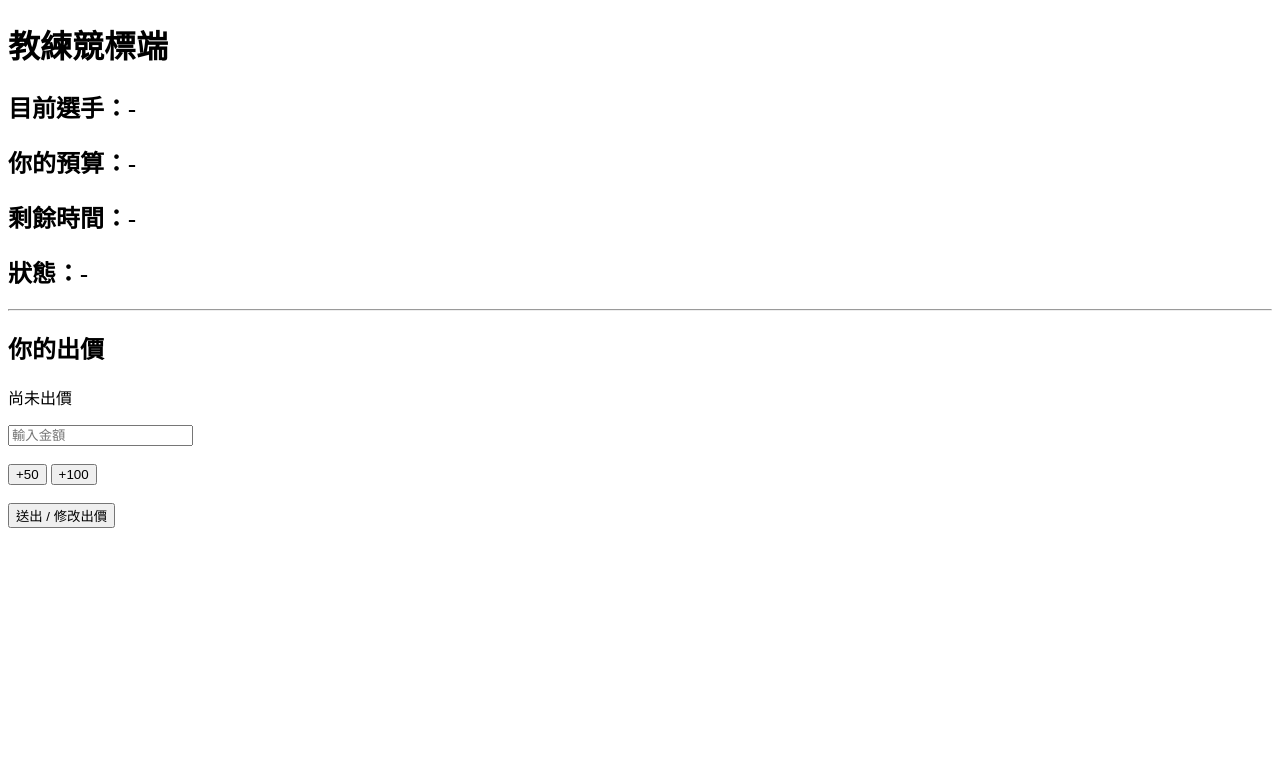
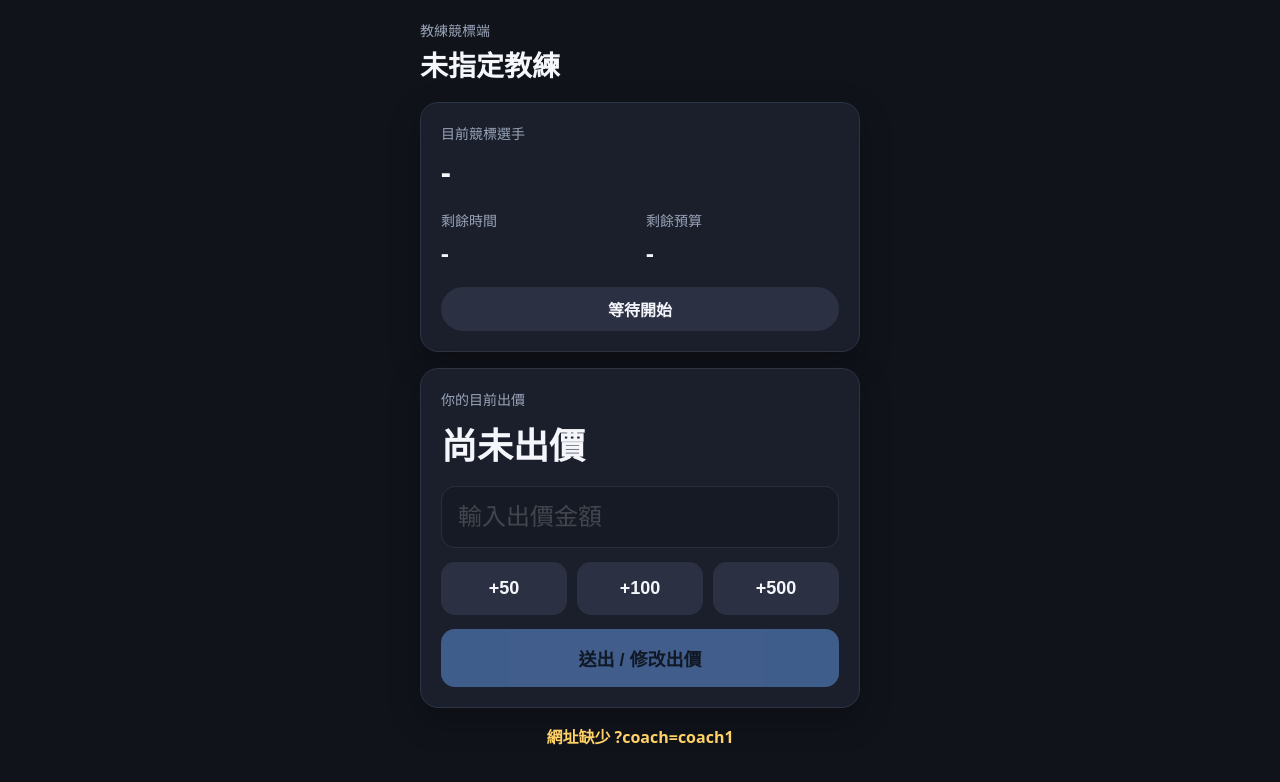
Before and after one commit to ian9494/coach-auction-system, a website: page public/coach.html in a window 1280 px wide. Drawn offline with nearby package versions, Linux system fonts and the light colour scheme; no server answers.

Commit message:
20260430-2
加入重置預算的指令
修改server回傳的error code
修改coach端的UI

```diff
--- /dev/null
+++ b/public/coach.css
@@ -0,0 +1,131 @@
+* {
+  box-sizing: border-box;
+}
+
+body {
+  margin: 0;
+  font-family: system-ui, -apple-system, BlinkMacSystemFont, "Noto Sans TC", sans-serif;
+  background: #10131a;
+  color: #f4f6fb;
+}
+
+.app {
+  width: 100%;
+  max-width: 480px;
+  min-height: 100vh;
+  margin: 0 auto;
+  padding: 20px;
+}
+
+.header {
+  margin-bottom: 18px;
+}
+
+.header h1 {
+  margin: 4px 0 0;
+  font-size: 28px;
+}
+
+.card {
+  background: #1a1f2b;
+  border: 1px solid #2d3445;
+  border-radius: 18px;
+  padding: 20px;
+  margin-bottom: 16px;
+  box-shadow: 0 12px 32px rgba(0, 0, 0, 0.25);
+}
+
+.label {
+  margin: 0;
+  color: #9aa4b8;
+  font-size: 14px;
+}
+
+.player-card h2 {
+  margin: 8px 0 18px;
+  font-size: 30px;
+}
+
+.info-grid {
+  display: grid;
+  grid-template-columns: 1fr 1fr;
+  gap: 12px;
+}
+
+.value {
+  margin: 6px 0 0;
+  font-size: 24px;
+  font-weight: 700;
+}
+
+.status {
+  margin: 18px 0 0;
+  padding: 10px 12px;
+  border-radius: 999px;
+  background: #2b3142;
+  text-align: center;
+  font-weight: 700;
+}
+
+.my-bid {
+  margin: 8px 0 16px;
+  font-size: 36px;
+  font-weight: 800;
+}
+
+.bid-input {
+  width: 100%;
+  padding: 16px;
+  border: 1px solid #3a4256;
+  border-radius: 14px;
+  background: #11151f;
+  color: #fff;
+  font-size: 24px;
+  outline: none;
+}
+
+.bid-input:focus {
+  border-color: #6ea8ff;
+}
+
+.quick-buttons {
+  display: grid;
+  grid-template-columns: repeat(3, 1fr);
+  gap: 10px;
+  margin: 14px 0;
+}
+
+.quick-buttons button,
+.submit-btn {
+  border: 0;
+  border-radius: 14px;
+  padding: 16px 10px;
+  font-size: 18px;
+  font-weight: 700;
+  cursor: pointer;
+}
+
+.quick-buttons button {
+  background: #2b3142;
+  color: #f4f6fb;
+}
+
+.submit-btn {
+  width: 100%;
+  background: #6ea8ff;
+  color: #07111f;
+}
+
+.submit-btn:disabled,
+.bid-input:disabled,
+.quick-buttons button:disabled {
+  opacity: 0.45;
+  cursor: not-allowed;
+}
+
+.message {
+  min-height: 24px;
+  color: #ffd166;
+  text-align: center;
+  font-weight: 700;
+}
--- a/public/coach.html
+++ b/public/coach.html
@@ -4,36 +4,50 @@
   <meta charset="UTF-8" />
   <meta name="viewport" content="width=device-width, initial-scale=1.0" />
   <title>Coach - Auction</title>
+  <link rel="stylesheet" href="./coach.css" />
 </head>
 <body>
-  <h1>教練競標端</h1>
+  <main class="app">
+    <header class="header">
+      <p class="label">教練競標端</p>
+      <h1 id="coachTitle">Coach</h1>
+    </header>
 
-  <section>
-    <h2>目前選手：<span id="playerText">-</span></h2>
-    <h2>你的預算：<span id="budgetText">-</span></h2>
-    <h2>剩餘時間：<span id="timeText">-</span></h2>
-    <h2>狀態：<span id="statusText">-</span></h2>
-  </section>
+    <section class="card player-card">
+      <p class="label">目前競標選手</p>
+      <h2 id="playerText">-</h2>
 
-  <hr />
+      <div class="info-grid">
+        <div>
+          <p class="label">剩餘時間</p>
+          <p class="value" id="timeText">-</p>
+        </div>
+        <div>
+          <p class="label">剩餘預算</p>
+          <p class="value" id="budgetText">-</p>
+        </div>
+      </div>
 
-  <section>
-    <h2>你的出價</h2>
-    <p id="myBidText">尚未出價</p>
+      <p class="status" id="statusText">等待開始</p>
+    </section>
 
-    <input id="bidInput" type="number" placeholder="輸入金額" />
+    <section class="card">
+      <p class="label">你的目前出價</p>
+      <p class="my-bid" id="myBidText">尚未出價</p>
 
-    <br /><br />
+      <input id="bidInput" class="bid-input" type="number" min="0" placeholder="輸入出價金額" />
 
-    <button onclick="add(50)">+50</button>
-    <button onclick="add(100)">+100</button>
+      <div class="quick-buttons">
+        <button type="button" data-add="50">+50</button>
+        <button type="button" data-add="100">+100</button>
+        <button type="button" data-add="500">+500</button>
+      </div>
 
-    <br /><br />
+      <button id="submitBtn" class="submit-btn">送出 / 修改出價</button>
+    </section>
 
-    <button id="submitBtn">送出 / 修改出價</button>
-  </section>
-
-  <p id="messageText"></p>
+    <p id="messageText" class="message"></p>
+  </main>
 
   <script src="/socket.io/socket.io.js"></script>
   <script src="./coach.js"></script>
--- a/public/coach.js
+++ b/public/coach.js
@@ -1,35 +1,38 @@
 const socket = io();
 
-// 🔥 用網址帶 coachId
-// ex: /coach.html?coach=coach1
 const params = new URLSearchParams(window.location.search);
 const coachId = params.get("coach");
 
+const coachTitle = document.getElementById("coachTitle");
+const playerText = document.getElementById("playerText");
+const timeText = document.getElementById("timeText");
+const budgetText = document.getElementById("budgetText");
+const statusText = document.getElementById("statusText");
+
+const myBidText = document.getElementById("myBidText");
+const bidInput = document.getElementById("bidInput");
+const submitBtn = document.getElementById("submitBtn");
+const messageText = document.getElementById("messageText");
+const quickButtons = document.querySelectorAll("[data-add]");
+
+coachTitle.textContent = coachId || "未指定教練";
+
 if (!coachId) {
-  alert("請用 ?coach=coach1 這種方式進入");
+  setMessage("網址缺少 ?coach=coach1");
+  submitBtn.disabled = true;
+  bidInput.disabled = true;
 }
 
 socket.emit("join_coach", { coachId });
 
-// DOM
-const playerText = document.getElementById("playerText");
-const timeText = document.getElementById("timeText");
-const statusText = document.getElementById("statusText");
+quickButtons.forEach((button) => {
+  button.addEventListener("click", () => {
+    const addValue = Number(button.dataset.add);
+    const current = Number(bidInput.value || 0);
+    bidInput.value = current + addValue;
+  });
+});
 
-const myBidText = document.getElementById("myBidText");
-const budgetText = document.getElementById("budgetText");
-const bidInput = document.getElementById("bidInput");
-const submitBtn = document.getElementById("submitBtn");
-
-const messageText = document.getElementById("messageText");
-
-// 加價按鈕
-function add(val) {
-  const current = parseInt(bidInput.value || 0);
-  bidInput.value = current + val;
-}
-
-// 送出出價
 submitBtn.addEventListener("click", () => {
   const amount = Number(bidInput.value);
 
@@ -40,31 +43,30 @@ submitBtn.addEventListener("click", () => {
 
   socket.emit("submit_bid", {
     coachId,
-    amount
+    amount,
   });
 
   setMessage("已送出出價");
+  navigator.vibrate?.(80);
 });
 
-// 接收狀態
 socket.on("coach_state", (state) => {
   render(state);
 });
 
-// 錯誤訊息
 socket.on("error_message", (msg) => {
   setMessage(msg);
 });
 
-// UI 更新
 function render(state) {
   playerText.textContent = state.currentPlayer ?? "-";
   timeText.textContent =
-    typeof state.timeLeft === "number" ? state.timeLeft + " 秒" : "-";
+    typeof state.timeLeft === "number" ? `${state.timeLeft} 秒` : "-";
+
+  budgetText.textContent =
+    typeof state.budget === "number" ? state.budget : "-";
 
   statusText.textContent = translateStatus(state.status);
-
-  budgetText.textContent = typeof state.budget === "number" ? state.budget : "-";
 
   if (state.myBid !== null && state.myBid !== undefined) {
     myBidText.textContent = state.myBid;
@@ -72,12 +74,21 @@ function render(state) {
     myBidText.textContent = "尚未出價";
   }
 
-  // 結束時顯示結果
+  const canBid = state.status === "running" && !!coachId;
+
+  submitBtn.disabled = !canBid;
+  bidInput.disabled = !canBid;
+  quickButtons.forEach((button) => {
+    button.disabled = !canBid;
+  });
+
   if (state.status === "ended") {
     if (state.winner === coachId) {
       setMessage(`🎉 你得標了！金額：${state.winningAmount}`);
+    } else if (state.winner) {
+      setMessage(`得標者：${state.winner}（${state.winningAmount}）`);
     } else {
-      setMessage(`得標者：${state.winner}（${state.winningAmount}）`);
+      setMessage("本輪無人出價");
     }
   }
 }
```
Also changed, not shown: server.js (+32 -7 lines), 1 other file.
